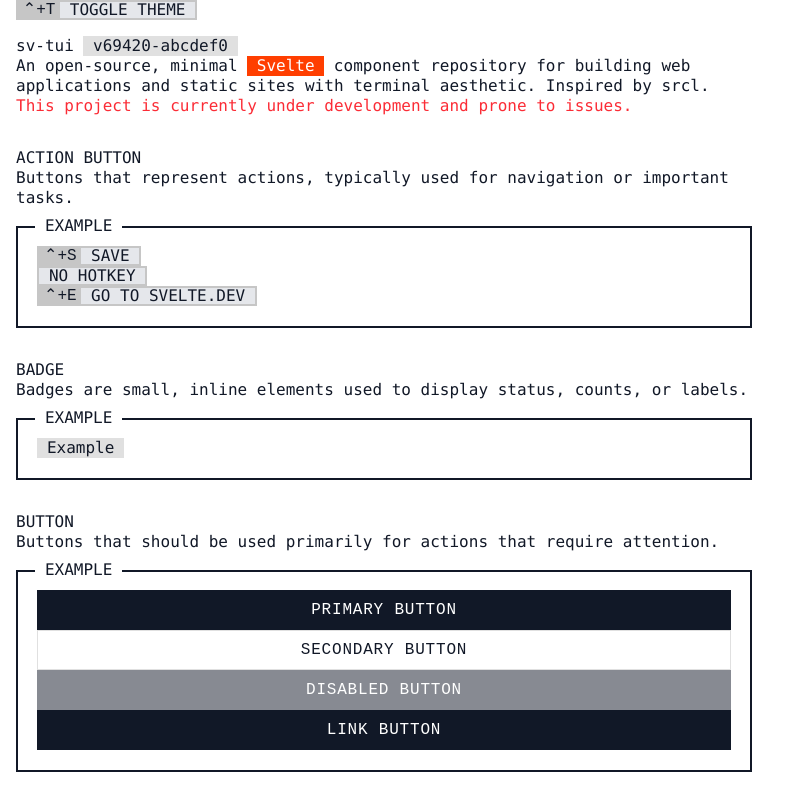
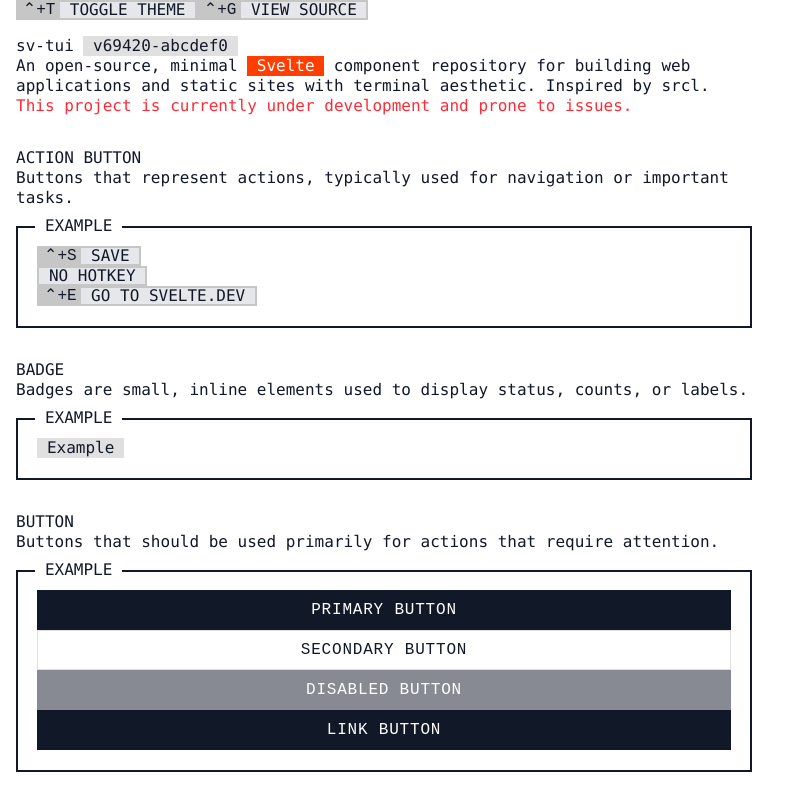
Before and after one commit to addisonking/svtui, a SvelteKit app: page / in a window 1280 px wide. Shown: the top 800 px of the page, without its empty margins (0-799 px from the left). Built offline with nearby package versions, Linux system fonts and the light colour scheme; a web font is replaced by a local one.

Commit message:
add view source button

```diff
--- a/src/routes/+page.svelte
+++ b/src/routes/+page.svelte
@@ -8,9 +8,15 @@
 	let version = $state(`69420-${'abcdef0'}`);
 </script>
 
-<ActionButton onclick={toggleMode} style="margin-left: 1rem;" hotkey={['control', 't']}
-	>TOGGLE THEME</ActionButton
->
+<div class="flex flex-row ml-4">
+	<ActionButton onclick={toggleMode} hotkey={['control', 't']}>TOGGLE THEME</ActionButton>
+	<ActionButton
+		href="https://github.com/addisonking/svtui"
+		hotkey={['control', 'g']}
+		target="_blank">VIEW SOURCE</ActionButton
+	>
+</div>
+
 <div class="max-w-3xl space-y-8 p-4">
 	<div>
 		sv-tui <Badge>v{version}</Badge>
@@ -27,13 +33,12 @@
 	{#each docs.sort( (a: { name: string }, b: { name: string }) => a.name.localeCompare(b.name) ) as doc (doc.name)}
 		<div class="flex flex-col gap-2">
 			<div class="flex flex-col">
-        <span class="uppercase">{doc.name}</span>
+				<span class="uppercase">{doc.name}</span>
 				<span>{doc.description}</span>
 			</div>
 			<Card title="EXAMPLE">
-					<svelte:component this={doc.componentExample} />
-</Card
-			>
+				<svelte:component this={doc.componentExample} />
+			</Card>
 		</div>
 	{/each}
 </div>
```
